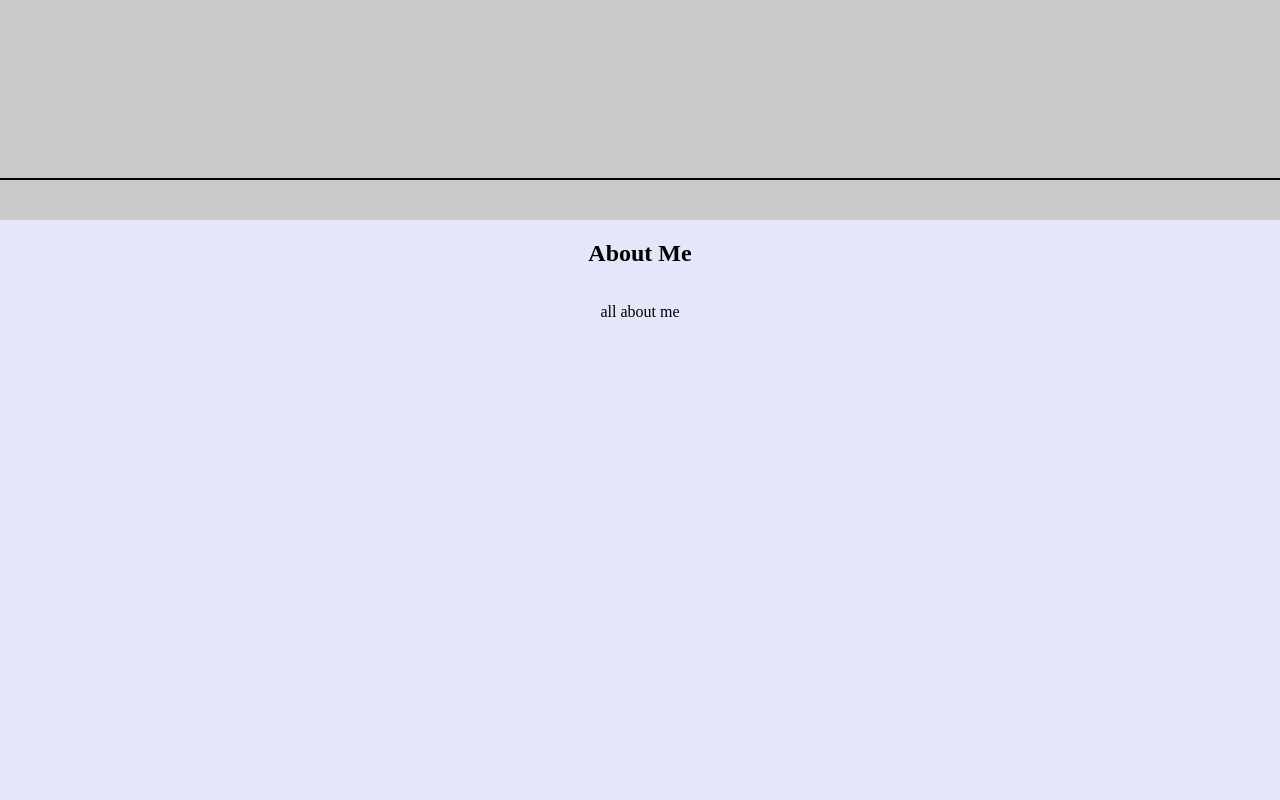
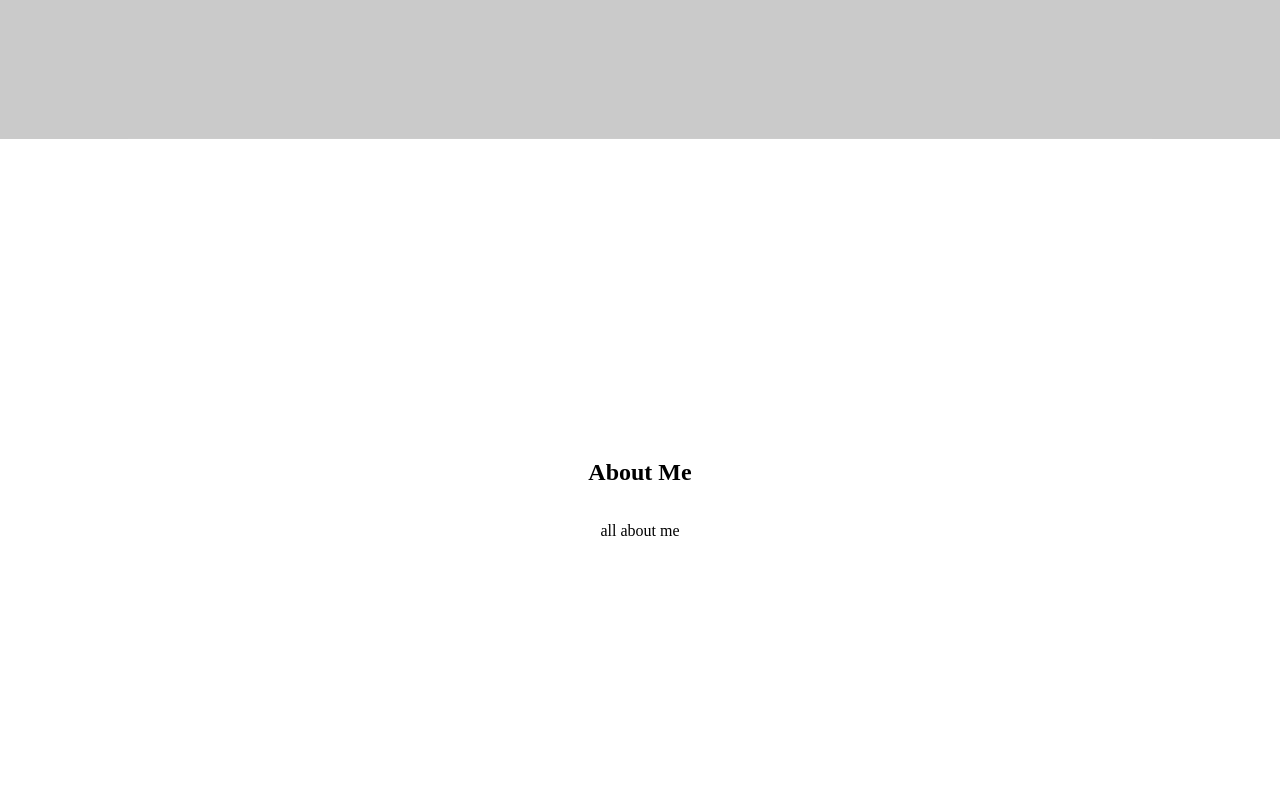
Before and after one commit to BaBaBunny/personal-website, a React (Vite) app in the folder personal-website/: page / in a window 1280 px wide. Shown: the part 560-1360 px from the top of the page. Built offline with nearby package versions, Linux system fonts and the light colour scheme.

Commit message:
line adjustments and styling

```diff
--- a/personal-website/src/index.css
+++ b/personal-website/src/index.css
@@ -63,19 +63,20 @@ body {
 /* page styling */
 .page-section {
   min-height: 100vh;
-  padding-top: 300;
+  padding-top: 300px;
   display: flex;
   flex-direction: column;
   justify-content: flex-start;
   align-items: center;
 
-  background-color: lavender;
+  background-color: white;
 }
 
 /* page seperator line styling */
 .divider {
   border: none;
-  height: 2px;
-  background-color: black;
-  margin: 40px 0;
+  height: 1px;
+  background-color: #ccc;
+  width: 80%;
+  margin: 0 auto;
 }
```
